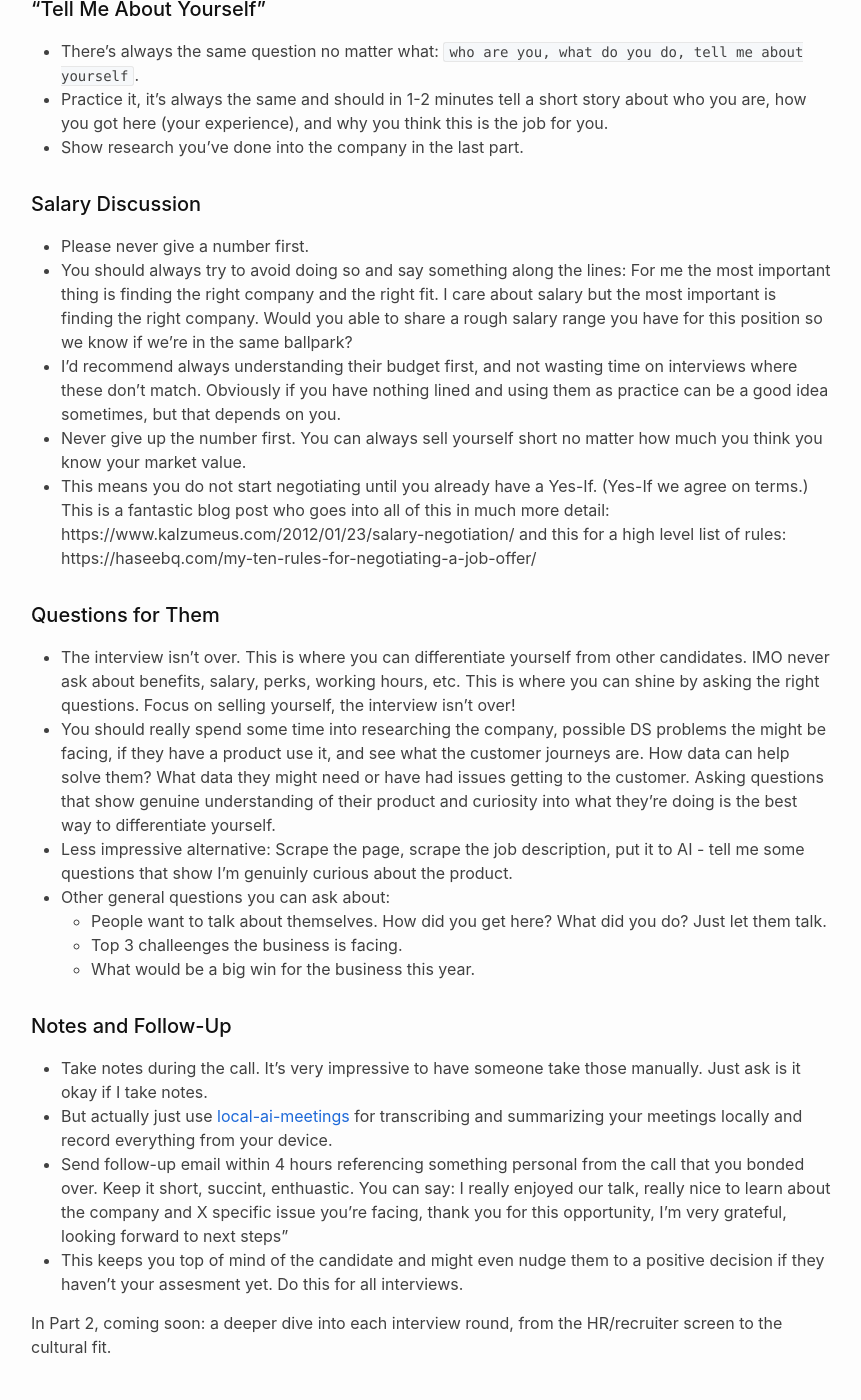
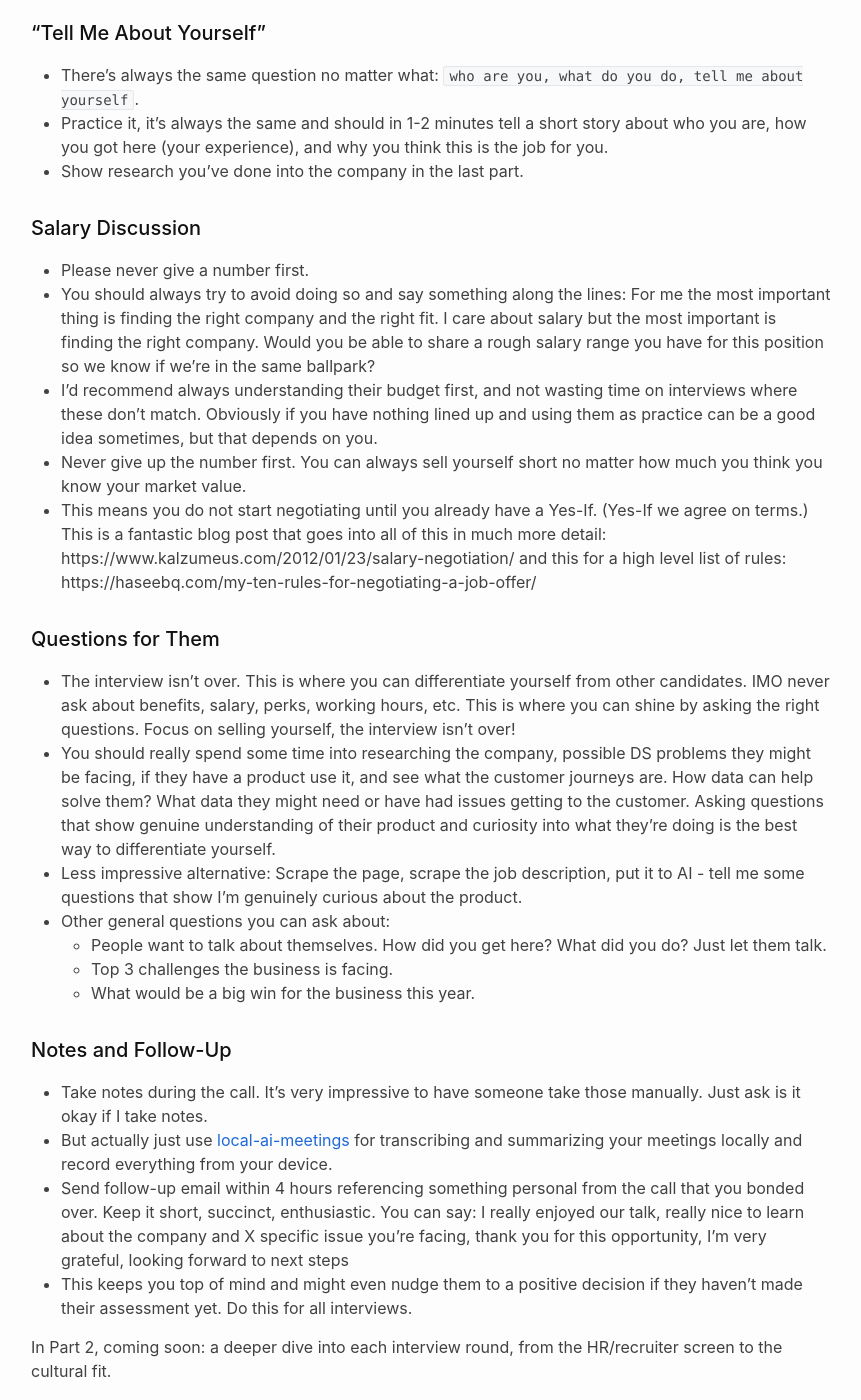
Before and after one commit to gentrexha/gentrexha.github.io, a Jekyll site: the page built from _posts/2026-06-12-preparing-for-ds-ml-interviews-part-1.markdown, in a window 1280 px wide and 1400 px high, scrolled down 3029 px. Shown: the whole window, without its empty margins (209-1070 px from the left). Built offline with Jekyll 4.4.1, drawn with Linux system fonts in a browser that asks for light colours; some of the changed text lies outside the part shown.

Commit message:
Apply approved typo fixes, mention ohmycv.app

```diff
--- a/_posts/2026-06-12-preparing-for-ds-ml-interviews-part-1.markdown
+++ b/_posts/2026-06-12-preparing-for-ds-ml-interviews-part-1.markdown
@@ -56,14 +57,14 @@ This is my job search framework, the approach I follow every time I look for a n
 
 ## Interviewing
 
-Congrats! You've made the hardest step and gotten an interview. There's always a similar path that goes for these things: `HR/Recruiter -> 1-3 Technical/Architecture/Take Home -> Cultural Fit -> Offer`. Here a few tips that are valid before all interviews no matter which one and then we dive deeper into each.
+Congrats! You've made the hardest step and gotten an interview. There's always a similar path that goes for these things: `HR/Recruiter -> 1-3 Technical/Architecture/Take Home -> Cultural Fit -> Offer`. Here are a few tips that are valid before all interviews no matter which one and then we dive deeper into each.
 
 ### Before All Interviews
 
 #### Research and Understanding Company Problems
 
 - Research into the company, use their product if they have one, find out what they do, think about potential complex things they had to solve to get here, think about their revenue model, what do their customers look like, etc
-- Understand company values, you need to reflect that you align with their values in each interview, especially early on. Understand what their values and missions are and align with those and let me know you that share those values too.
+- Understand company values, you need to reflect that you align with their values in each interview, especially early on. Understand what their values and missions are and align with those and let them know that you share those values too.
 
 #### "Tell Me About Yourself"
 
@@ -74,26 +75,26 @@ Congrats! You've made the hardest step and gotten an interview. There's always a
 #### Salary Discussion
 
 - Please never give a number first.
-- You should always try to avoid doing so and say something along the lines: For me the most important thing is finding the right company and the right fit. I care about salary but the most important is finding the right company. Would you able to share a rough salary range you have for this position so we know if we're in the same ballpark?
-- I'd recommend always understanding their budget first, and not wasting time on interviews where these don't match. Obviously if you have nothing lined and using them as practice can be a good idea sometimes, but that depends on you.
+- You should always try to avoid doing so and say something along the lines: For me the most important thing is finding the right company and the right fit. I care about salary but the most important is finding the right company. Would you be able to share a rough salary range you have for this position so we know if we're in the same ballpark?
+- I'd recommend always understanding their budget first, and not wasting time on interviews where these don't match. Obviously if you have nothing lined up and using them as practice can be a good idea sometimes, but that depends on you.
 - Never give up the number first. You can always sell yourself short no matter how much you think you know your market value.
-- This means you do not start negotiating until you already have a Yes-If. (Yes-If we agree on terms.) This is a fantastic blog post who goes into all of this in much more detail: https://www.kalzumeus.com/2012/01/23/salary-negotiation/ and this for a high level list of rules: https://haseebq.com/my-ten-rules-for-negotiating-a-job-offer/
+- This means you do not start negotiating until you already have a Yes-If. (Yes-If we agree on terms.) This is a fantastic blog post that goes into all of this in much more detail: https://www.kalzumeus.com/2012/01/23/salary-negotiation/ and this for a high level list of rules: https://haseebq.com/my-ten-rules-for-negotiating-a-job-offer/
 
 #### Questions for Them
 
 - The interview isn't over. This is where you can differentiate yourself from other candidates. IMO never ask about benefits, salary, perks, working hours, etc. This is where you can shine by asking the right questions. Focus on selling yourself, the interview isn't over!
-- You should really spend some time into researching the company, possible DS problems the might be facing, if they have a product use it, and see what the customer journeys are. How data can help solve them? What data they might need or have had issues getting to the customer. Asking questions that show genuine understanding of their product and curiosity into what they're doing is the best way to differentiate yourself.
-- Less impressive alternative: Scrape the page, scrape the job description, put it to AI - tell me some questions that show I'm genuinly curious about the product.
+- You should really spend some time into researching the company, possible DS problems they might be facing, if they have a product use it, and see what the customer journeys are. How data can help solve them? What data they might need or have had issues getting to the customer. Asking questions that show genuine understanding of their product and curiosity into what they're doing is the best way to differentiate yourself.
+- Less impressive alternative: Scrape the page, scrape the job description, put it to AI - tell me some questions that show I'm genuinely curious about the product.
 - Other general questions you can ask about:
     - People want to talk about themselves. How did you get here? What did you do? Just let them talk.
-    - Top 3 challeenges the business is facing.
+    - Top 3 challenges the business is facing.
     - What would be a big win for the business this year.
 
 #### Notes and Follow-Up
 
 - Take notes during the call. It's very impressive to have someone take those manually. Just ask is it okay if I take notes.
 - But actually just use [local-ai-meetings](https://github.com/gentrexha/local-ai-meetings) for transcribing and summarizing your meetings locally and record everything from your device.
-- Send follow-up email within 4 hours referencing something personal from the call that you bonded over. Keep it short, succint, enthuastic. You can say: I really enjoyed our talk, really nice to learn about the company and X specific issue you're facing, thank you for this opportunity, I'm very grateful, looking forward to next steps"
-- This keeps you top of mind of the candidate and might even nudge them to a positive decision if they haven't your assesment yet. Do this for all interviews.
+- Send follow-up email within 4 hours referencing something personal from the call that you bonded over. Keep it short, succinct, enthusiastic. You can say: I really enjoyed our talk, really nice to learn about the company and X specific issue you're facing, thank you for this opportunity, I'm very grateful, looking forward to next steps
+- This keeps you top of mind and might even nudge them to a positive decision if they haven't made their assessment yet. Do this for all interviews.
 
 In Part 2, coming soon: a deeper dive into each interview round, from the HR/recruiter screen to the cultural fit.
```
Also changed, not shown: other parts of _posts/2026-06-12-preparing-for-ds-ml-interviews-part-1.markdown (+6 -5 lines).
